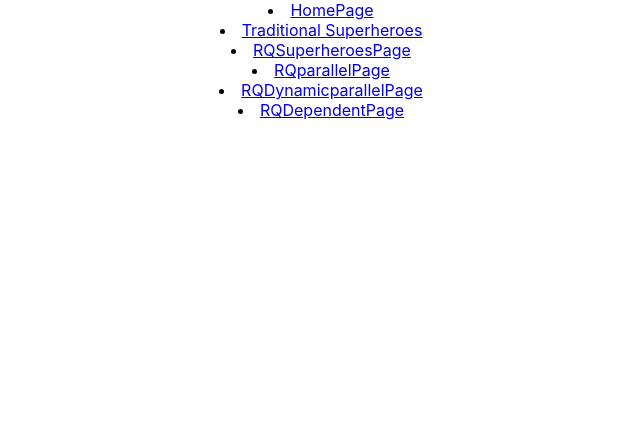
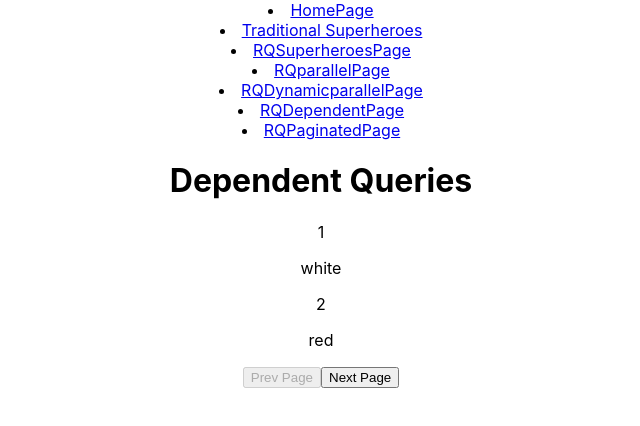
Before and after one commit to Barbarpotato/React-Query-Fundamental, a React (Create React App) app: page /RQPaginatedPage in a window 1280 px wide. Shown: the top 426 px of the page, without its empty margins (319-959 px from the left). Built offline with nearby package versions, Linux system fonts and the light colour scheme; data requests are answered from the project's data file.

Commit message:
paginated queries

```diff
--- a/db.json
+++ b/db.json
@@ -45,5 +45,39 @@
                 "Next"
             ]
         }
+    ],
+    "colors": [
+        {
+            "id": 1,
+            "type": "white"
+        },
+        {
+            "id": 2,
+            "type": "red"
+        },
+        {
+            "id": 3,
+            "type": "yellow"
+        },
+        {
+            "id": 4,
+            "type": "Black"
+        },
+        {
+            "id": 5,
+            "type": "Purple"
+        },
+        {
+            "id": 6,
+            "type": "Brown"
+        },
+        {
+            "id": 7,
+            "type": "Gray"
+        },
+        {
+            "id": 8,
+            "type": "Blue"
+        }
     ]
 }
--- a/src/App.tsx
+++ b/src/App.tsx
@@ -9,6 +9,7 @@ import { RQSuperheroPage } from './components/RQsuperheroPage';
 import { RQparallelPage } from './components/RQparallelPage';
 import { RQDynamicparallelPage } from './components/RQDynamicparallelPage';
 import { RQDependentPage } from './components/RQDependentPage';
+import { RQPaginatedPage } from './components/RQPaginatedPage';
 
 const queryClient = new QueryClient()
 
@@ -24,6 +25,7 @@ function App() {
         <li><Link to={'/RQparallelPage'}>RQparallelPage</Link></li>
         <li><Link to={'/RQDynamicParallelPage'}>RQDynamicparallelPage</Link></li>
         <li><Link to={'/RQDependentPage'}>RQDependentPage</Link></li>
+        <li><Link to={'/RQPaginatedPage'}>RQPaginatedPage</Link></li>
 
         <Routes>
           <Route index element={<HomePage />}></Route>
@@ -32,8 +34,8 @@ function App() {
           <Route path='/RQparallelPage' element={<RQparallelPage></RQparallelPage>}></Route>
           <Route path='RQDynamicParallelPage' element={<RQDynamicparallelPage heroId={[1, 3]}></RQDynamicparallelPage>}></Route>
           <Route path='/RQDependentPage' element={<RQDependentPage userId={'darmajr94@gmail.com'}></RQDependentPage>}></Route>
+          <Route path='/RQPaginatedPage' element={<RQPaginatedPage ></RQPaginatedPage>}></Route>
           <Route path='/RQsuperheroPage/:heroId' element={<RQSuperheroPage ></RQSuperheroPage>}></Route>
-
 
         </Routes>
       </div >
--- /dev/null
+++ b/src/components/RQPaginatedPage.tsx
@@ -0,0 +1,43 @@
+import { useQuery } from "react-query"
+import { useState } from 'react'
+import axios from 'axios'
+
+interface colorType {
+    id: number
+    type: string
+}
+
+const fetchColorbyQuery = (pageIndex: number) => {
+    return axios.get(`http://localhost:4000/colors?_limit=2&_page=${pageIndex}`)
+}
+
+export const RQPaginatedPage = () => {
+
+    const [pageIndex, setPageIndex] = useState<number>(1)
+
+    const { data, isLoading } = useQuery(['colors', pageIndex], () => fetchColorbyQuery(pageIndex), {
+        keepPreviousData: true,
+        select: (data) => {
+            const getObject = data.data
+            return getObject
+        }
+    })
+
+    if (isLoading) {
+        return (<>Loading data...</>)
+    }
+
+    return (
+        <div>
+            <h1>Dependent Queries</h1>
+            {isLoading ? <>Loading...</> : data?.map((item: colorType) => (
+                <div>
+                    <p>{item.id}</p>
+                    <p>{item.type}</p>
+                </div>
+            ))}
+            <button onClick={() => setPageIndex(pageIndex - 1)} disabled={pageIndex === 1}>Prev Page</button>
+            <button onClick={() => setPageIndex(pageIndex + 1)} disabled={pageIndex === 4}>Next Page</button>
+        </div>
+    )
+}
```
Also changed, not shown: 1 other file (tests, documents, lock files or other folders).
